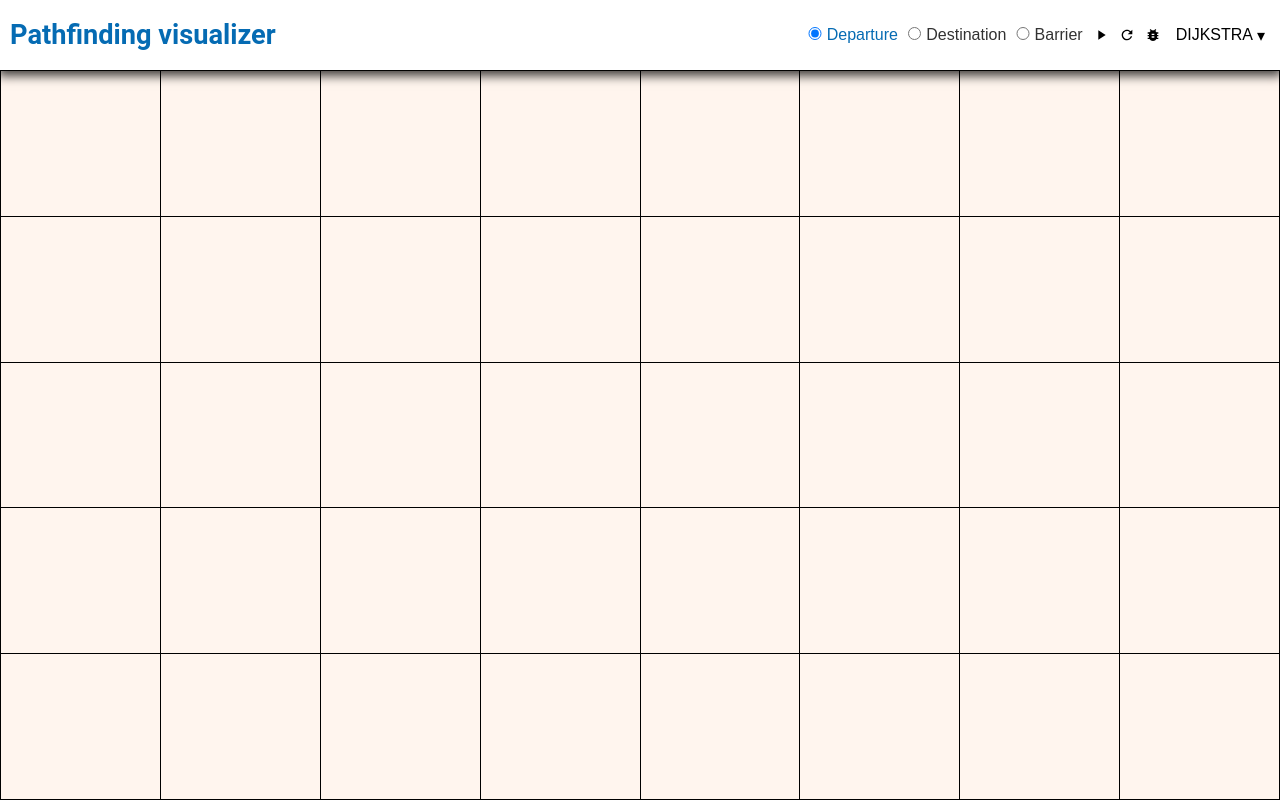
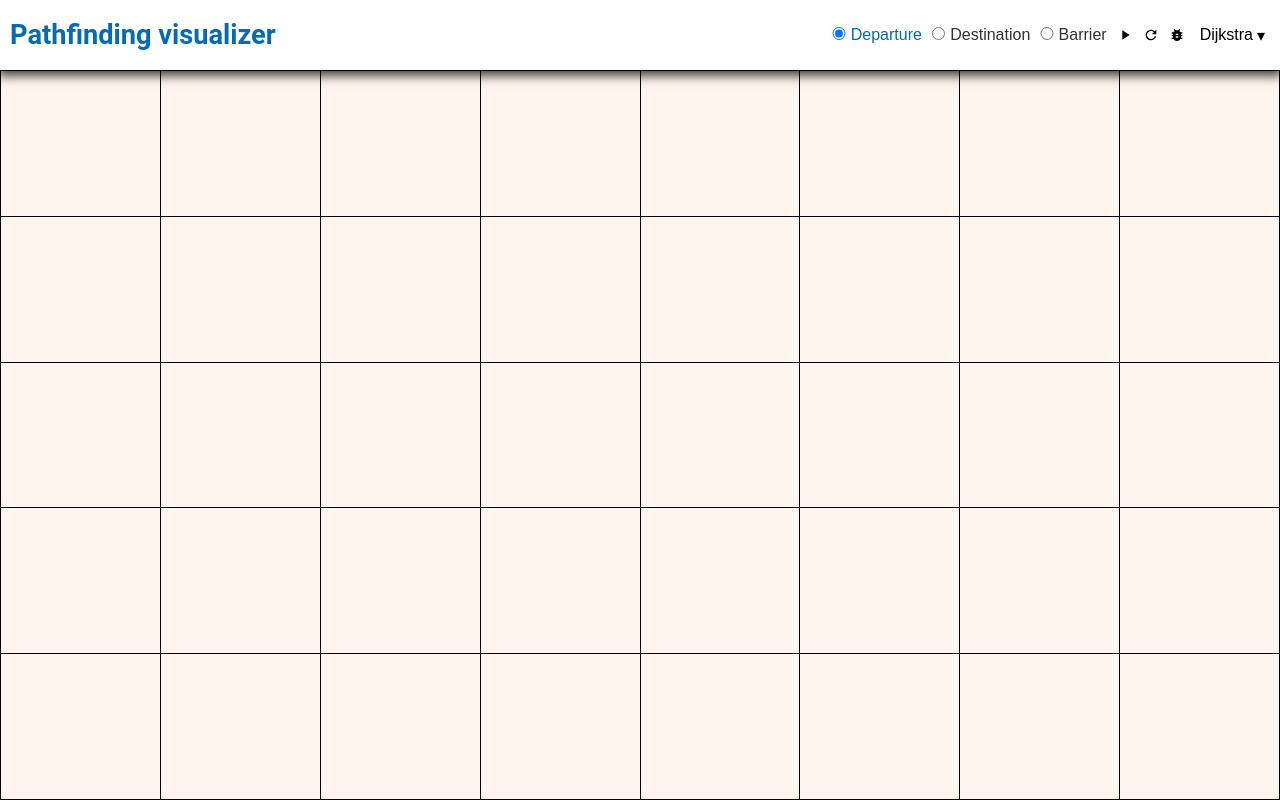
Before and after one commit to mxjoly/pathfinding-visualizer, a React (Create React App) app: page / in a window 1280 px wide. Built offline with nearby package versions, Linux system fonts and the light colour scheme.

Commit message:
Update the menu of algorithms

```diff
--- a/src/App.jsx
+++ b/src/App.jsx
@@ -186,7 +186,7 @@ function App() {
     <div className="App">
       <ControlBar
         algorithms={Object.keys(algorithms).map((name) => {
-          return name.toLowerCase().charAt(0).toUpperCase() + name.slice(1);
+          return name.charAt(0).toUpperCase() + name.slice(1).toLowerCase();
         })}
         displayNodeWeight={displayNodeWeight}
         onStart={onStart}
```
Also changed, not shown: package.json (+12 -12 lines), 1 other file (tests, documents, lock files or other folders).
